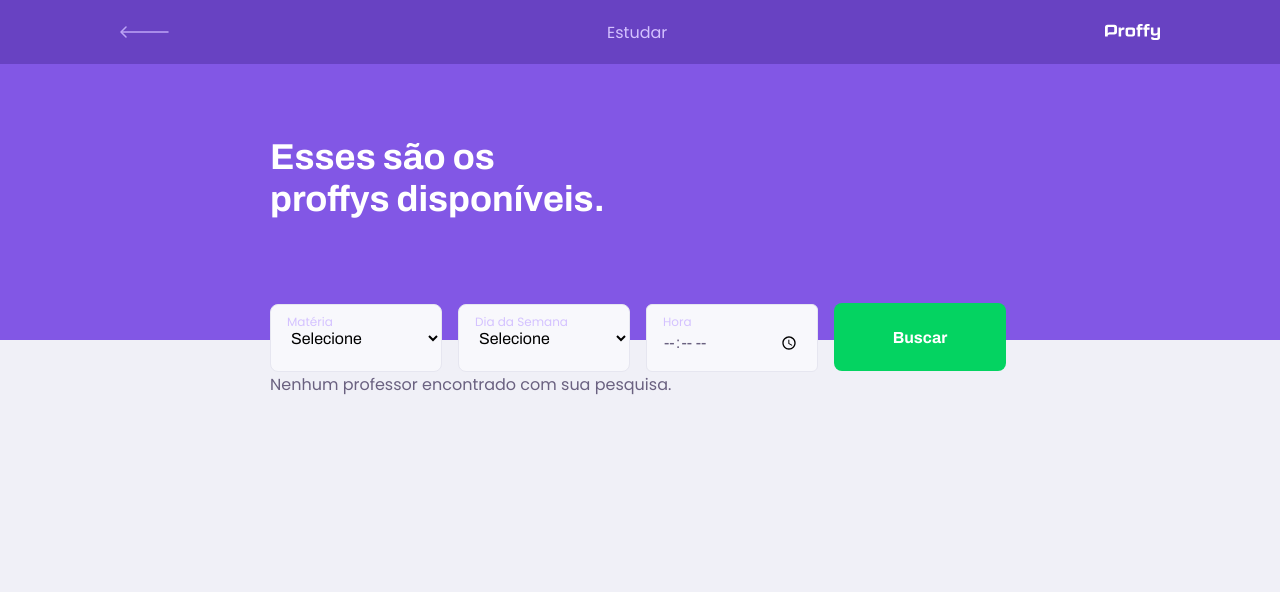
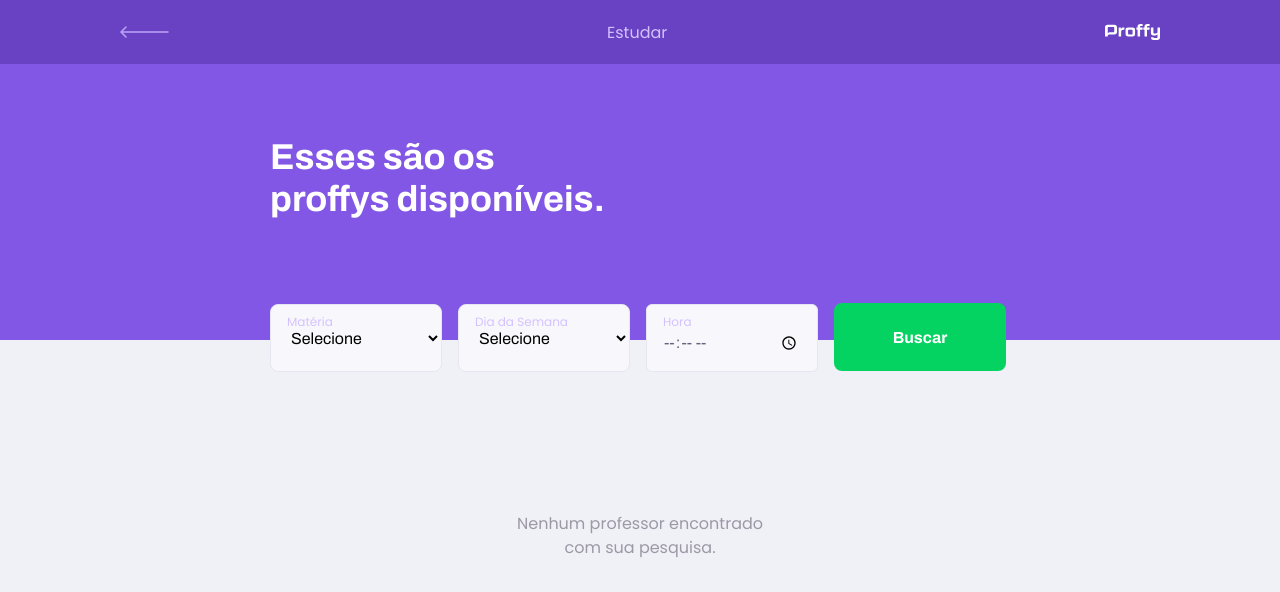
Before and after one commit to macedo-developer/proffy-web, a React (Create React App) app: page /study in a window 1280 px wide. Shown: the top 592 px of the page. Built offline with nearby package versions, Linux system fonts and the light colour scheme.

Commit message:
Style text no results teachers

```diff
--- a/src/pages/TeacherList/styles.css
+++ b/src/pages/TeacherList/styles.css
@@ -14,6 +14,24 @@
 #page-teacher-list main {
   margin: 3.2rem auto;
   width: 90%;
+
+  background: var(--color-brackgound);
+}
+
+#page-teacher-list main .no-results {
+  width: 100%;
+
+  display: flex;
+  justify-content: center;
+  align-items: center;
+  text-align: center;
+}
+
+#page-teacher-list main .no-results p {
+  width: 24.7rem;
+  font: 400 1.6rem Poppins;
+  line-height: 2.4rem;
+  color: var(--color-text-complement);
 }
 
 #search-teachers button {
@@ -66,4 +84,8 @@
     max-width: 740px;
     margin: 0 auto;
   }
+
+  #page-teacher-list main .no-results {
+    padding-top: 14rem;
+  }
 }
```
